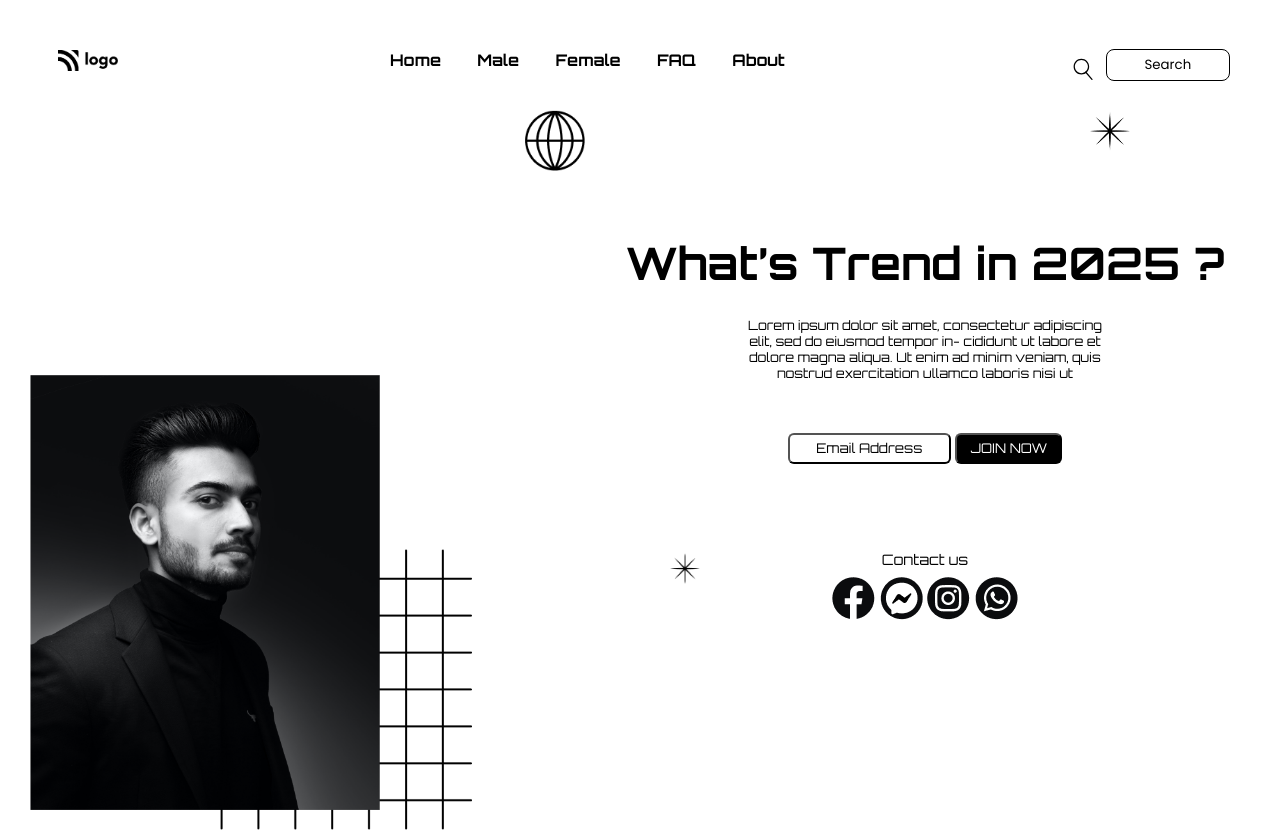
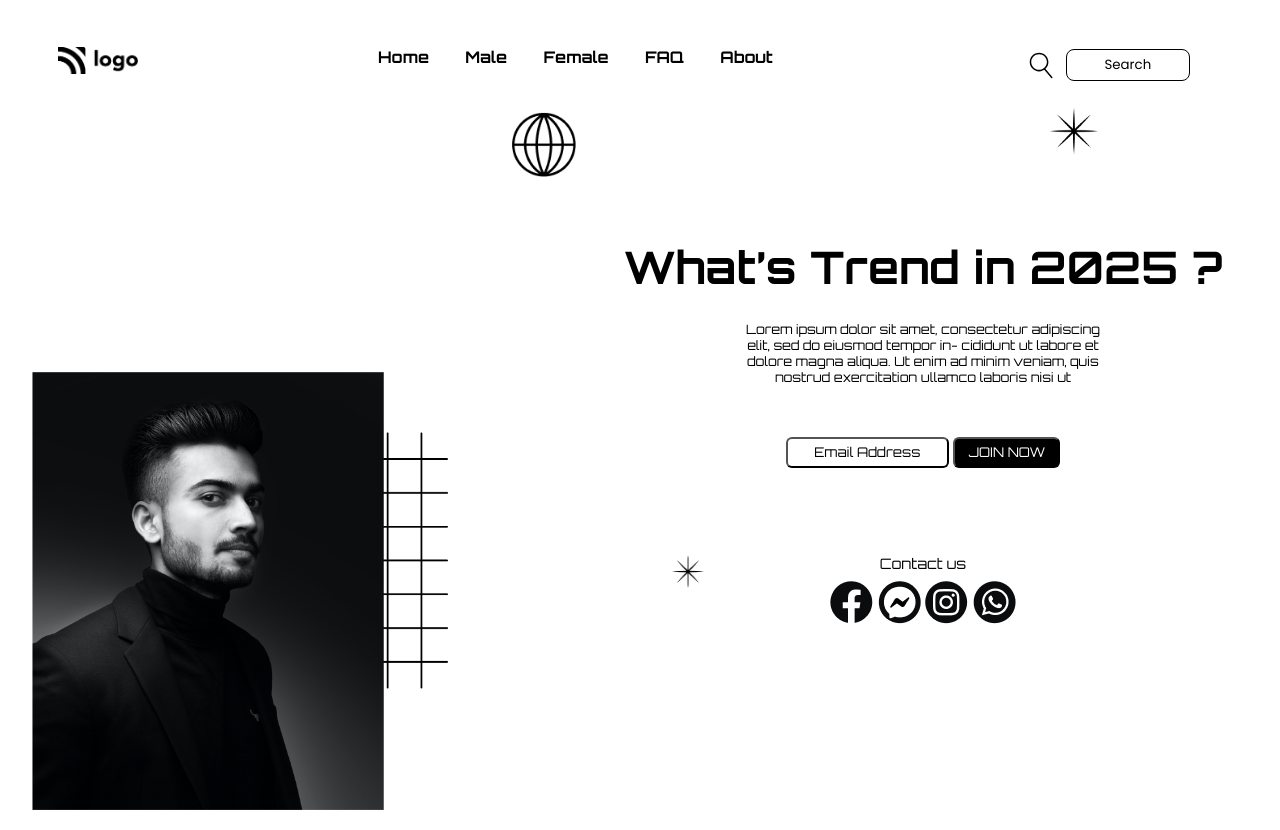
Before and after one commit to drewmod/street-style-landing-page, a plain HTML site: page index.html in a window 1280 px wide. Drawn offline with Linux system fonts and the light colour scheme.

Commit message:
complete file

```diff
--- a/index.html
+++ b/index.html
@@ -34,7 +34,7 @@
       <section aria-label="navbar">
         <nav class="navbar-container">
           <div>
-            <img class="brand" src="assets/Logo.png" alt="brand-logo" />
+            <img class="image-logo" src="assets/Logo.png" alt="brand-logo" />
           </div>
           <div>
             <ul class="list">
@@ -64,7 +64,9 @@
                 ></path>
               </svg>
             </div>
-            <div><button class="nav-button">Search</button></div>
+            <div>
+              <button class="nav-button">Search</button>
+            </div>
           </div>
         </nav>
       </section>
--- a/style.css
+++ b/style.css
@@ -15,15 +15,13 @@
 }
 img[alt="brand-logo"] {
   float: left;
-  width: 60px;
+  width: 5em;
 }
 
 .list {
-  margin: 0 10em;
   float: left;
+  margin: 0 8em;
   padding: 0;
-  list-style: none;
-  display: inline;
 }
 
 .list-item {
@@ -34,14 +32,10 @@ img[alt="brand-logo"] {
   font-weight: bold;
 }
 
-.button-group {
-  margin-left: 20em;
-}
-
 .search-icon {
   float: left;
-  width: 20px;
-  padding-top: 0.6em;
+  width: 1.5em;
+  padding-top: 0.4em;
   margin-left: 8em;
 }
 .search-icon svg {
@@ -49,68 +43,66 @@ img[alt="brand-logo"] {
 }
 
 nav .list,
-nav .brand {
-  margin-top: 0.5em;
+nav .image-logo {
+  margin-top: 0.3em;
 }
 
-nav .brand {
+nav .image-logo {
   margin-left: 3em;
   margin-right: 5em;
 }
 
 .nav-button {
+  font-family: Poppins;
   background-color: transparent;
   border: 1px solid black;
   padding: 0.4em 2.8em;
   border-radius: 8px;
   margin-top: 0.5em;
   margin-left: 1em;
-  font-family: Poppins;
 }
-
-/* Hero Section */
 
 img[alt="square-pattern"] {
   position: absolute;
-  bottom: -30px;
-  width: 280px;
-  left: 192px;
+  top: 27em;
+  width: 16em;
+  left: 12em;
 }
 
 img[alt="person-hero-image"] {
   position: absolute;
-  z-index: 100;
+  z-index: 1;
   bottom: -10px;
-  width: 350px;
-  left: 30px;
+  width: 22em;
+  left: 2em;
 }
 img[alt="globe-pattern"] {
   position: absolute;
-  right: 695px;
-  top: 110px;
-  width: 60px;
+  right: 44em;
+  top: 7em;
+  width: 4em;
 }
 img[alt="star-pattern"] {
   position: relative;
-  left: 1080px;
-  top: 20px;
-  width: 40px;
+  left: 65em;
+  top: 1.2em;
+  width: 3em;
 }
 
 .hero-container-right {
   float: right;
   width: 50%;
   position: relative;
-  top: 100px;
+  top: 6.2em;
   text-align: center;
-  right: 30px;
+  right: 2em;
 }
 
 .hero-heading {
-  font-size: 2.8rem;
+  font-size: 2.8em;
 }
 .hero-description {
-  font-size: 0.8rem;
+  font-size: 0.8em;
   padding: 2em 10em;
 }
 .button-email {
@@ -124,51 +116,19 @@ img[alt="star-pattern"] {
   border-radius: 6px;
   padding: 0.4em 1em;
   margin-top: 2em;
-  /* margin-bottom: 4em; */
+
 }
 
 .contact-heading {
   margin-top: 6em;
   margin-bottom: 0.6em;
-  font-size: 0.9rem;
+  font-size: 0.9em;
   font-weight: normal;
 }
 
 img[alt="star-pattern-bottom"] {
   position: absolute;
-  left: 60px;
-  bottom: 40px;
-  width: 30px;
+  left: 4em;
+  bottom: 2.5em;
+  width: 2em;
 }
-
-@media screen and (max-width: 800px) {
-  .hero-container {
-    align-items: center;
-    flex-direction: column;
-  }
-  .list {
-    display: none;
-  }
-  .square {
-    top: 20%;
-    left: 50%;
-  }
-  .hero-container-right {
-    margin: 0 auto;
-  }
-
-  .person-hero-image {
-    display: flex;
-    justify-content: center;
-  }
-
-  .person-hero-image > img {
-    width: 60%;
-    min-width: 300px;
-  }
-  .star-2 {
-    position: absolute;
-    left: 10%;
-    bottom: 20px;
-  }
-}
```
